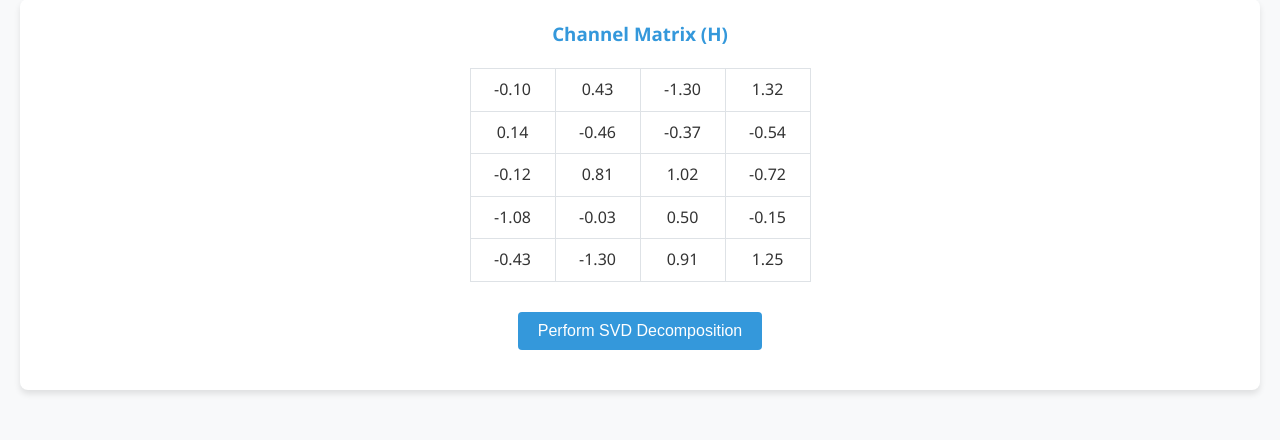
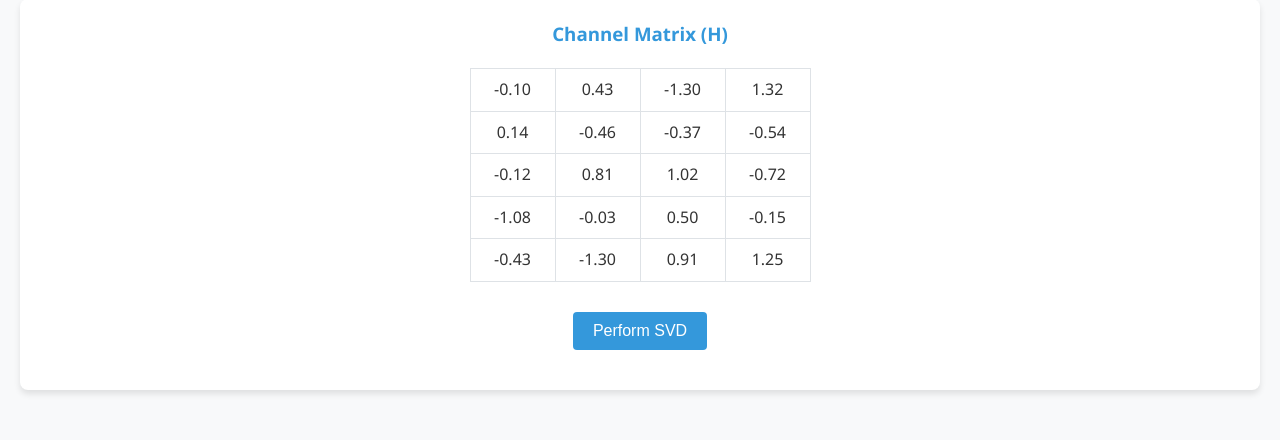
Before and after one commit to rishiveer773/Virtual-Labs, a Flask app: template templates/test2.html in a window 1280 px wide. Shown: the part 763-1203 px from the top of the page. Run offline with Flask 3, Linux system fonts and the light colour scheme; the template is opened without the code that fills it, so the values that code supplies are empty; some libraries are stand-ins or nearby versions.

Commit message:
Updated test2.html

```diff
--- a/templates/test2.html
+++ b/templates/test2.html
@@ -332,7 +332,7 @@
         <div id="matrixContainer" class="matrix-container"></div>
 
         <div class="center-button">
-            <button id="svdPrecodingBtn" onclick="performSVD()" style="display: none;">Perform SVD Decomposition</button>
+            <button id="svdPrecodingBtn" onclick="performSVD()" style="display: none;">Perform SVD</button>
         </div>
 
         <div id="svdContainer">
@@ -690,7 +690,7 @@
 
         function visualizeEigenbeams() {
             if (!svdResult) {
-                showError('Please perform SVD decomposition first');
+                showError('Please perform SVD first');
                 return;
             }
 
```
